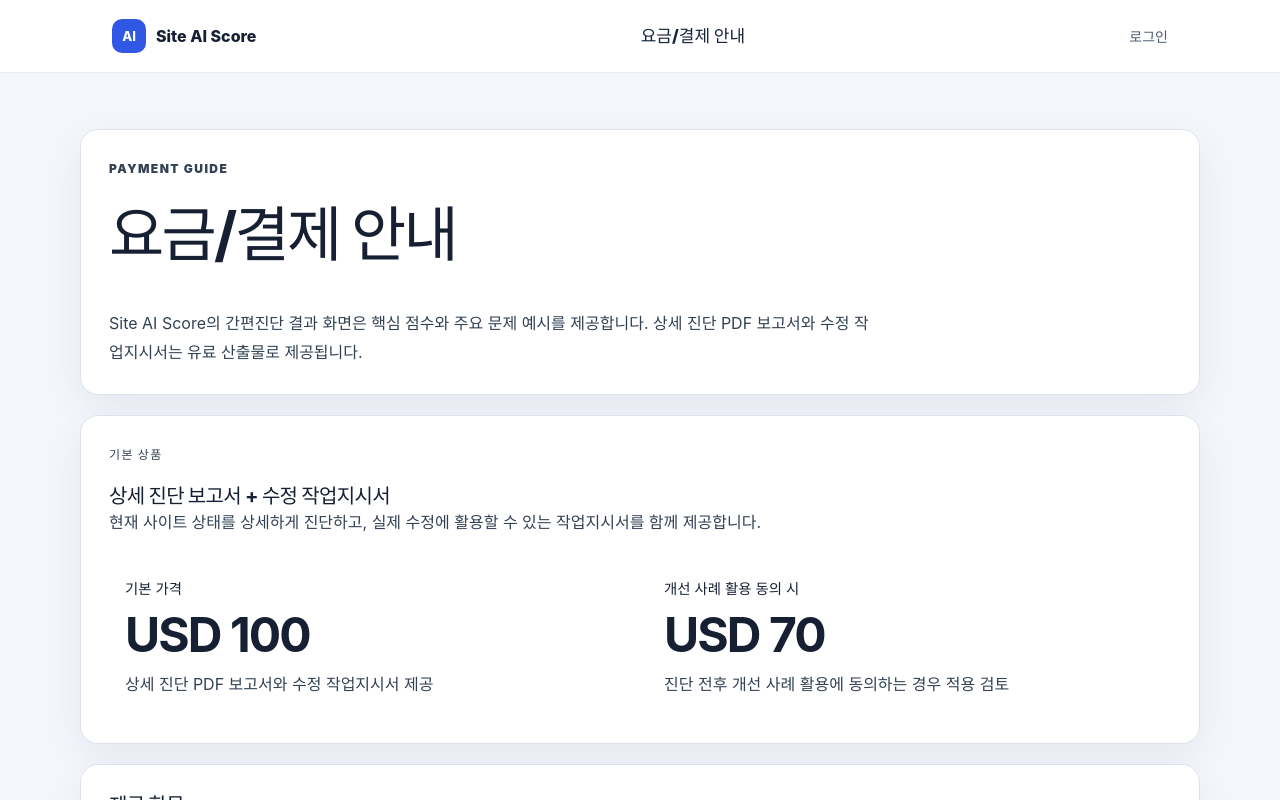
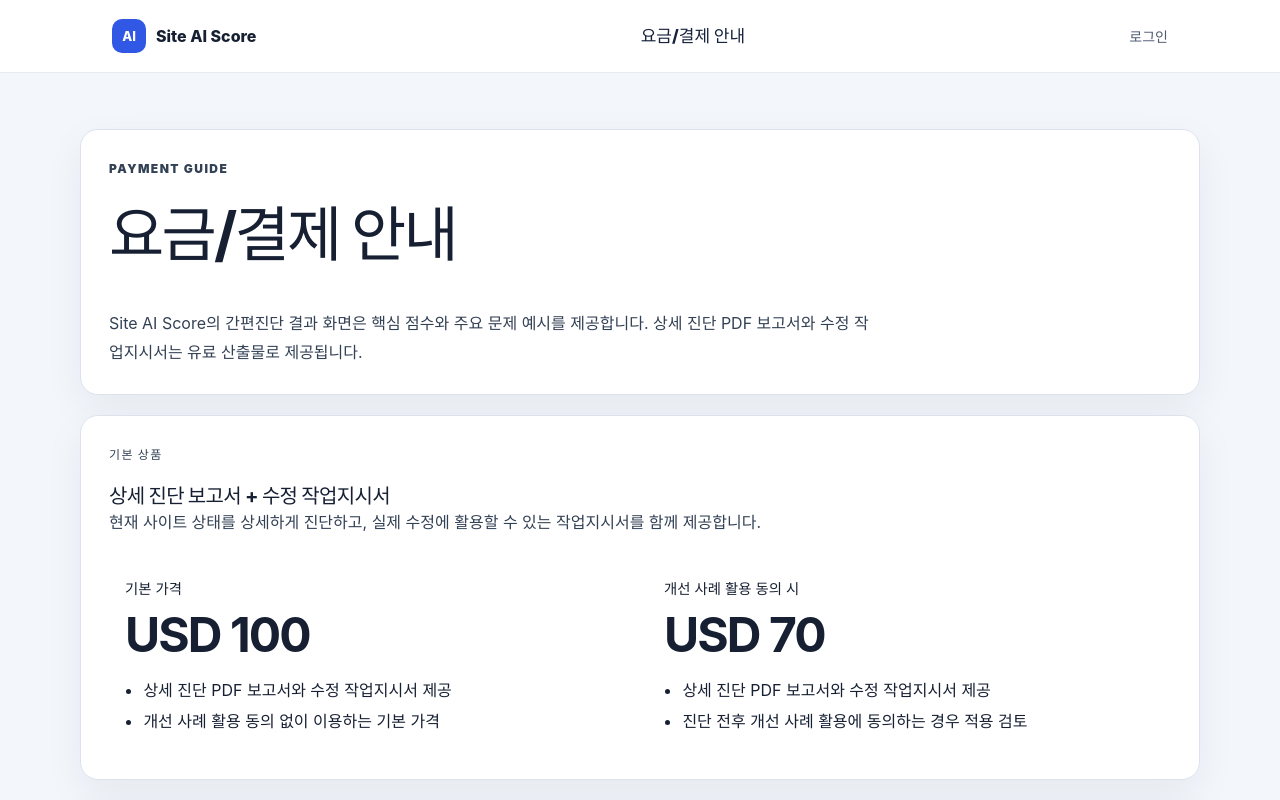
Before and after one commit to sohocenterkr/ai_score_gpt, a React (Vite) app: page /ko/checkout in a window 1280 px wide. Shown: the top 800 px of the page. Built offline with nearby package versions, Linux system fonts and the light colour scheme; no server answers.

Commit message:
Add checkout guide page

```diff
--- a/client/src/pages/CheckoutPage.tsx
+++ b/client/src/pages/CheckoutPage.tsx
@@ -30,12 +30,18 @@ export function CheckoutPage() {
             <article>
               <span>기본 가격</span>
               <strong>USD 100</strong>
-              <p>상세 진단 PDF 보고서와 수정 작업지시서 제공</p>
+              <ul className="checkout-price-list">
+                <li>상세 진단 PDF 보고서와 수정 작업지시서 제공</li>
+                <li>개선 사례 활용 동의 없이 이용하는 기본 가격</li>
+              </ul>
             </article>
             <article>
               <span>개선 사례 활용 동의 시</span>
               <strong>USD 70</strong>
-              <p>진단 전후 개선 사례 활용에 동의하는 경우 적용 검토</p>
+              <ul className="checkout-price-list">
+                <li>상세 진단 PDF 보고서와 수정 작업지시서 제공</li>
+                <li>진단 전후 개선 사례 활용에 동의하는 경우 적용 검토</li>
+              </ul>
             </article>
           </div>
         </section>
--- a/client/src/styles.css
+++ b/client/src/styles.css
@@ -796,3 +796,15 @@ h3 {
     grid-template-columns: 1fr;
   }
 }
+
+
+.checkout-price-list {
+  margin: 0.75rem 0 0;
+  padding-left: 1.15rem;
+  color: var(--text-muted);
+  line-height: 1.75;
+}
+
+.checkout-price-list li + li {
+  margin-top: 0.2rem;
+}
```
